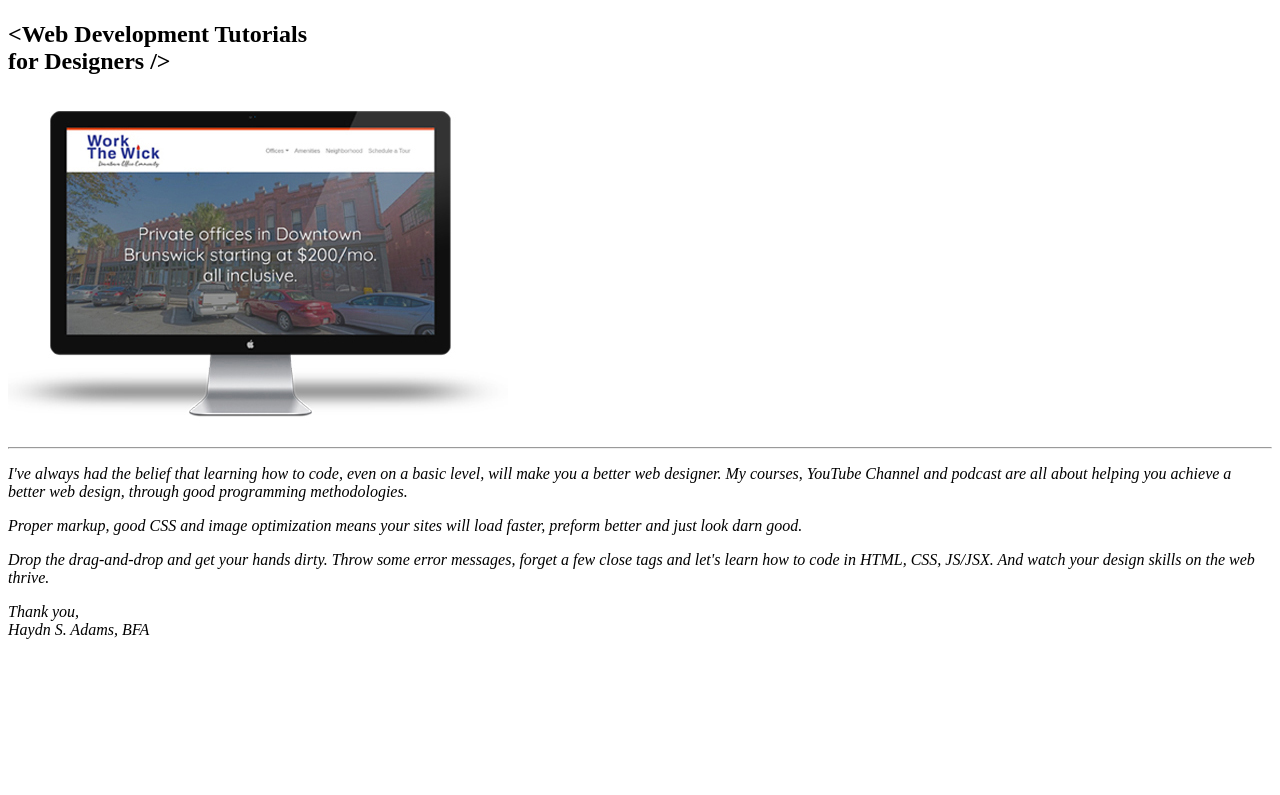
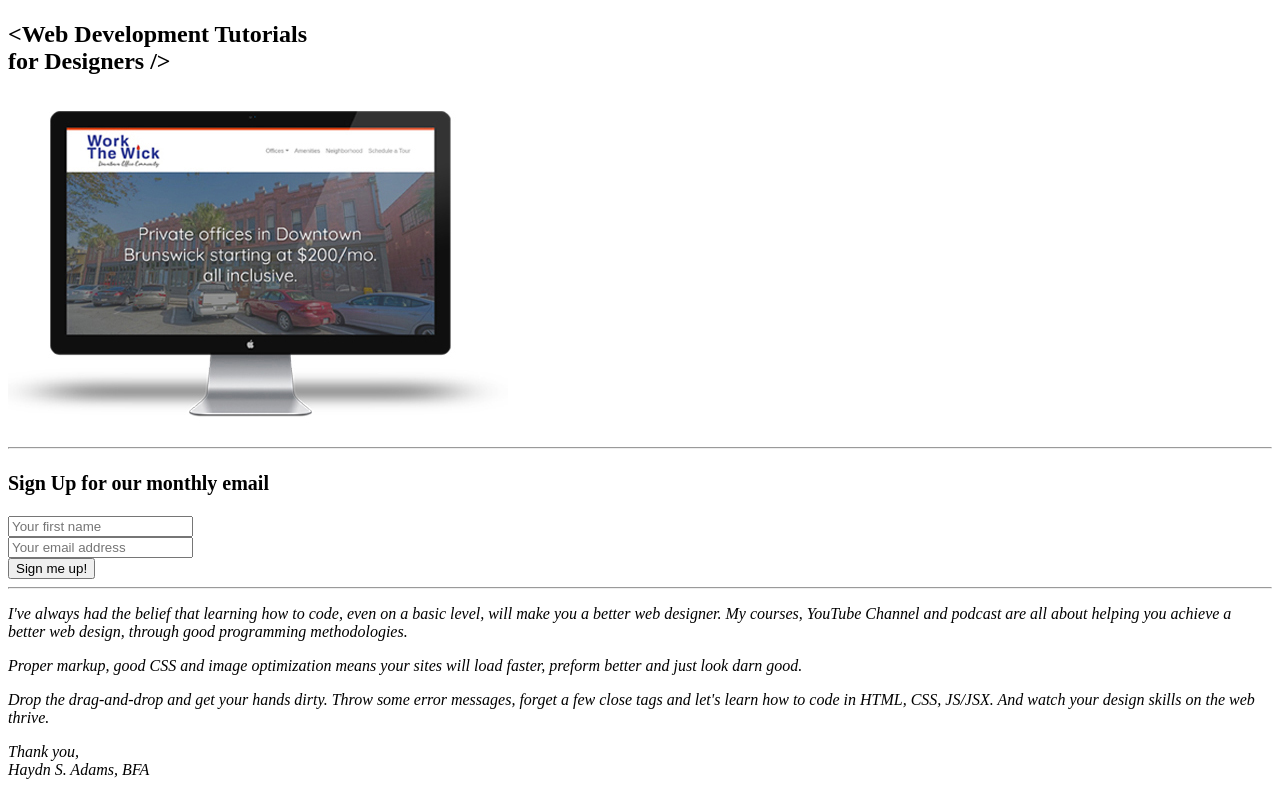
Before and after one commit to haydn5/a.designer-who-codes, a Gatsby site: page /overview in a window 1280 px wide. Shown: the part 745-1540 px from the top of the page. Before the commit the page ends 1400 px from the top, so only its background shows below. Built offline with nearby package versions, Linux system fonts and the light colour scheme; Gatsby itself is replaced by a stand-in of ours.

Commit message:
updated to add a form

```diff
--- a/src/pages/overview.js
+++ b/src/pages/overview.js
@@ -10,7 +10,7 @@ import computerAfter from "../images/computer-after.jpg"
 
 
 // import Scrollspy from 'react-scrollspy'
-import { Container, Image, Row, Col } from "react-bootstrap";
+import { Container, Image, Row, Col, Form } from "react-bootstrap";
 
 const AboutPage = (props) => (
     <section id={props.sectionName}>
@@ -30,7 +30,7 @@ const AboutPage = (props) => (
                 </Col>
             </Row>
             <hr />
-            {/* <h2><small>Sign Up for our monthly email</small></h2>
+            <h2><small>Sign Up for our monthly email</small></h2>
 
 
             <script src="https://f.convertkit.com/ckjs/ck.5.js" />
@@ -56,7 +56,8 @@ const AboutPage = (props) => (
                         </Row>
                     </div>
                 </div>
-            </Form> */}
+            </Form>
+            <hr />
             <div className="singleCol">
                 <em>
                 <p>
```
